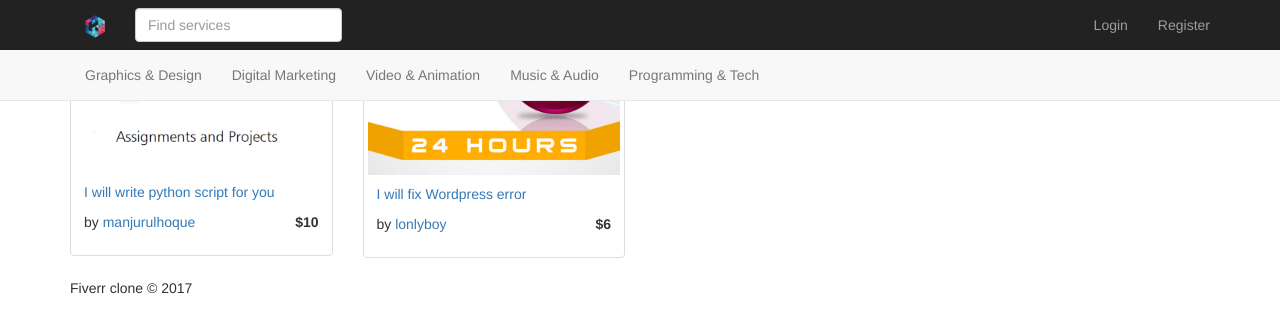
After one commit to manjurulhoque/django-fiverr-clone, a Django app: page /category/PT/ in a window 1280 px wide. The commit adds this page. Shown: the top 333 px of the page. Run offline with Django 3.2, Linux system fonts and the light colour scheme; data comes from the database, SQL or seed files in the repository; parts of the project's set-up code (start-up, migrations or seed data) failed here and were passed over; some libraries are stand-ins or nearby versions.

Commit message:
showing gigs by category wise

```diff
--- a/fiverrapp/templates/base.html
+++ b/fiverrapp/templates/base.html
@@ -66,11 +66,11 @@
     <div id="category">
         <div class="container">
             <ul class="nav navbar-nav">
-                <li><a href="#">Graphics & Design</a></li>
-                <li><a href="#">Digital Marketing</a></li>
-                <li><a href="#">Video & Animation</a></li>
-                <li><a href="#">Music & Audio</a></li>
-                <li><a href="#">Programming & Tech</a></li>
+                <li><a href="{% url 'category' "GD" %}">Graphics & Design</a></li>
+                <li><a href="{% url 'category' "DM" %}">Digital Marketing</a></li>
+                <li><a href="{% url 'category' "VA" %}">Video & Animation</a></li>
+                <li><a href="{% url 'category' "MA" %}">Music & Audio</a></li>
+                <li><a href="{% url 'category' "PT" %}">Programming & Tech</a></li>
             </ul>
         </div>
     </div>
--- /dev/null
+++ b/fiverrapp/templates/show_gig_by_category.html
@@ -0,0 +1,21 @@
+{% extends 'base.html' %}
+{% load staticfiles %}
+
+{% block page %}
+
+    <div class="row">
+        {% for gig in gigs %}
+            <div class="col-md-3">
+                <div class="thumbnail">
+                    <a href="{% url 'gig_detail' gig.id %}"><img src="/media/{{ gig.photo }}"></a>
+                    <div class="caption">
+                        <p><a href="{% url 'gig_detail' gig.id %}">{{ gig.title }}</a></p>
+                        <p><span>by <a href="">{{ gig.user.username }}</a></span><b
+                                class="green pull-right">${{ gig.price }}</b></p>
+                    </div>
+                </div>
+            </div>
+        {% endfor %}
+    </div>
+
+{% endblock %}
--- a/fiverrapp/urls.py
+++ b/fiverrapp/urls.py
@@ -1,6 +1,6 @@
 from django.conf.urls import url
 from .views import (home, login_view, register_view, logout_view, create_gig, my_gigs, edit_gig, gig_detail, profile,
-                    create_purchase, my_sellings, my_buyings)
+                    create_purchase, my_sellings, my_buyings, show_gig_by_category)
 
 urlpatterns = [
     url(r'^$', home, name='home'),
@@ -15,5 +15,5 @@ urlpatterns = [
     url(r'^checkout/$', create_purchase, name='create_purchase'),
     url(r'^my_sellings/$', my_sellings, name='my_sellings'),
     url(r'^my_buyings/$', my_buyings, name='my_buyings'),
-
+    url(r'^category/(?P<category>\w+)/$', show_gig_by_category, name='category'),
 ]
--- a/fiverrapp/views.py
+++ b/fiverrapp/views.py
@@ -105,14 +105,18 @@ def create_purchase(request):
 
     return redirect('/')
 
+def show_gig_by_category(request, category):
+    gigs = Gig.objects.filter(category=category)
+    return render(request, "show_gig_by_category.html", {"gigs": gigs})
 
-@login_required(login_url="/")
+
+@login_required(login_url="/login")
 def my_sellings(request):
     purchases = Purchase.objects.filter(gig__user=request.user)
     return render(request, 'my_sellings.html', {"purchases": purchases})
 
 
-@login_required(login_url="/")
+@login_required(login_url="/login")
 def my_buyings(request):
     purchases = Purchase.objects.filter(buyer=request.user)
     return render(request, 'my_buyings.html', {"purchases": purchases})
```
